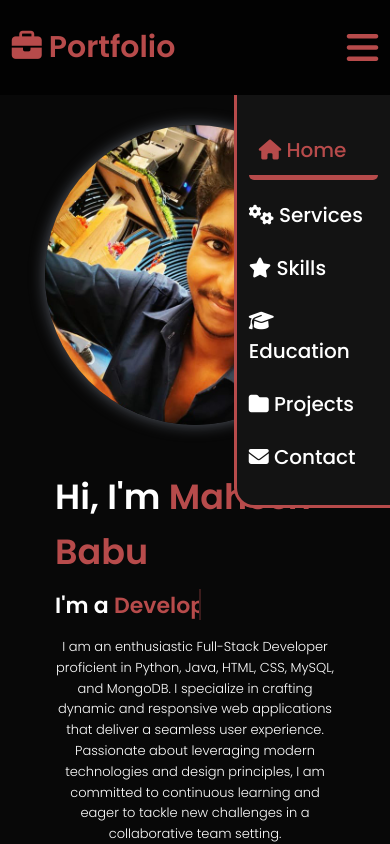
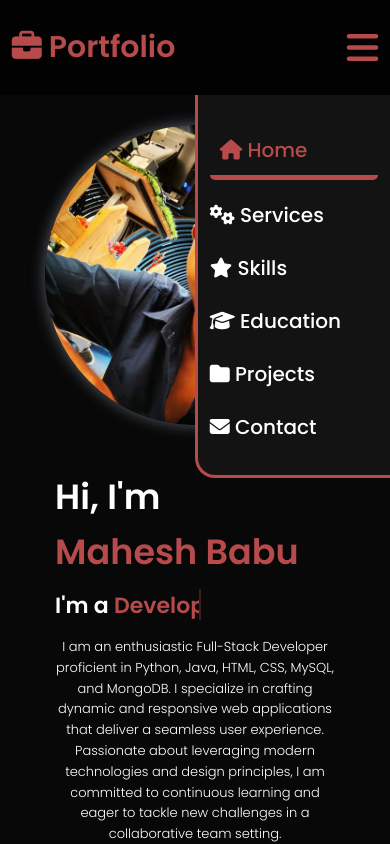
Before and after one commit to Mahesh-Babu-K/Portfolio, a plain HTML site: page index.html in a window 390 px wide. Both pictures are taken after a click on the icon 362 px from the left and 47 px from the top of the page. Shown: the top 844 px of the page. Drawn offline with Linux system fonts and the light colour scheme.

Commit message:
Add files via upload

```diff
--- a/style.css
+++ b/style.css
@@ -117,6 +117,10 @@ span {
     font-size: 4.8rem;
     font-weight: 700;
     line-height: 1;
+}
+
+h1 span {
+  display: inline;
 }
 
 .home-content h3 {
@@ -332,7 +336,7 @@ span {
         position: absolute;
         top: 100%;
         right: 0;
-        width: 40%;
+        width: 50%;
         background: rgba(0, 0, 0, 0.8);
         border-left: 3px solid var(--main-color);
         backdrop-filter: blur(20px);
@@ -431,6 +435,11 @@ span {
 
     .home-content h1 {
         font-size: 3.5rem;
+    }
+
+    h1 span {
+        display: block;
+        width: 100%;
     }
 
     .home-content h3 {
```
